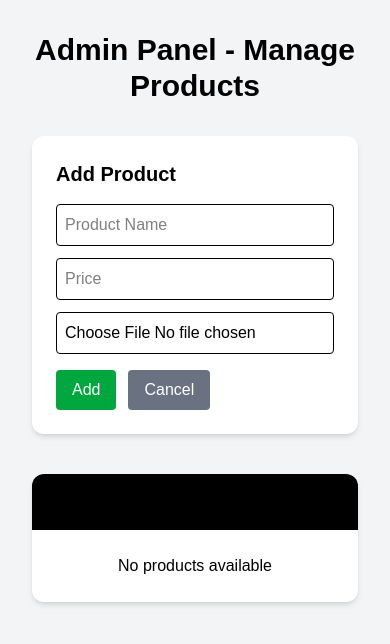
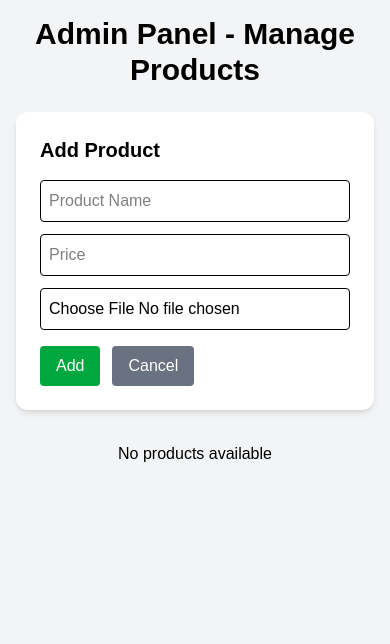
Before and after one commit to istiak2426/simple-ecommerce, a Next.js app: page /admin in a window 390 px wide. Shown: the top 644 px of the page. Built offline with nearby package versions, Linux system fonts and the light colour scheme.

Commit message:
Refactor admin page layout and product display
Refactor layout and improve product display in admin panel.

```diff
--- a/app/admin/page.tsx
+++ b/app/admin/page.tsx
@@ -18,7 +18,6 @@ export default function AdminPanel() {
   });
   const [isEditing, setIsEditing] = useState<boolean>(false);
 
-  // Load from localStorage
   useEffect(() => {
     const storedProducts = localStorage.getItem("products");
     if (storedProducts) {
@@ -26,7 +25,6 @@ export default function AdminPanel() {
     }
   }, []);
 
-  // Save to localStorage
   useEffect(() => {
     localStorage.setItem("products", JSON.stringify(products));
   }, [products]);
@@ -38,7 +36,6 @@ export default function AdminPanel() {
     });
   };
 
-  // File Upload
   const handleFileUpload = (e: React.ChangeEvent<HTMLInputElement>) => {
     const file = e.target.files?.[0];
     if (!file) return;
@@ -47,7 +44,7 @@ export default function AdminPanel() {
     reader.onloadend = () => {
       setFormData({
         ...formData,
-        image: reader.result as string, // base64 string
+        image: reader.result as string,
       });
     };
     reader.readAsDataURL(file);
@@ -87,13 +84,13 @@ export default function AdminPanel() {
   };
 
   return (
-    <div className="min-h-screen bg-gray-100 p-8">
-      <h1 className="text-3xl font-bold mb-8 text-center text-black">
+    <div className="min-h-screen bg-gray-100 p-4 sm:p-8">
+      <h1 className="text-3xl font-bold mb-6 text-center text-black">
         Admin Panel - Manage Products
       </h1>
 
       {/* Form */}
-      <div className="bg-white p-6 rounded-xl shadow-md mb-10 max-w-xl mx-auto">
+      <div className="bg-white p-6 rounded-xl shadow-md mb-8 max-w-xl mx-auto">
         <h2 className="text-xl font-semibold mb-4 text-black">
           {isEditing ? "Edit Product" : "Add Product"}
         </h2>
@@ -116,7 +113,6 @@ export default function AdminPanel() {
           className="w-full border p-2 rounded mb-3 text-black"
         />
 
-        {/* File Upload */}
         <input
           type="file"
           accept="image/*"
@@ -124,7 +120,6 @@ export default function AdminPanel() {
           className="w-full border p-2 rounded mb-4 text-black"
         />
 
-        {/* Image Preview */}
         {formData.image && (
           <img
             src={formData.image}
@@ -159,31 +154,26 @@ export default function AdminPanel() {
         </div>
       </div>
 
-      {/* Table */}
-      <div className="bg-white rounded-xl shadow-md overflow-x-auto">
-        <table className="w-full text-left">
-          <thead className="bg-black text-white">
-            <tr>
-              <th className="p-4 text-black">Image</th>
-              <th className="p-4 text-black">Name</th>
-              <th className="p-4 text-black">Price</th>
-              <th className="p-4 text-black">Actions</th>
-            </tr>
-          </thead>
+      {/* Product List */}
+      <div className="space-y-4">
+        {products.length === 0 && (
+          <p className="text-center text-black">No products available</p>
+        )}
 
-          <tbody>
         {products.map((product) => (
-              <tr key={product.id} className="border-b">
-                <td className="p-4">
+          <div
+            key={product.id}
+            className="bg-white p-4 rounded-xl shadow-md flex flex-col sm:flex-row items-center sm:items-start gap-4"
+          >
             <img
               src={product.image}
               alt={product.name}
-                    className="w-16 h-16 object-cover rounded"
+              className="w-32 h-32 object-cover rounded"
             />
-                </td>
-                <td className="p-4 text-black">{product.name}</td>
-                <td className="p-4 text-black">{product.price}</td>
-                <td className="p-4 space-x-3">
+            <div className="flex-1 w-full">
+              <h3 className="text-lg font-semibold text-black">{product.name}</h3>
+              <p className="text-black mb-2">{product.price}</p>
+              <div className="flex flex-wrap gap-2">
                 <button
                   onClick={() => handleEdit(product)}
                   className="bg-yellow-500 text-white px-3 py-1 rounded"
@@ -196,19 +186,10 @@ export default function AdminPanel() {
                 >
                   Delete
                 </button>
-                </td>
-              </tr>
+              </div>
+            </div>
+          </div>
         ))}
-
-            {products.length === 0 && (
-              <tr>
-                <td colSpan={4} className="text-center p-6 text-black">
-                  No products available
-                </td>
-              </tr>
-            )}
-          </tbody>
-        </table>
       </div>
     </div>
   );
```
Lines whose indentation alone changed are shown as unchanged.
